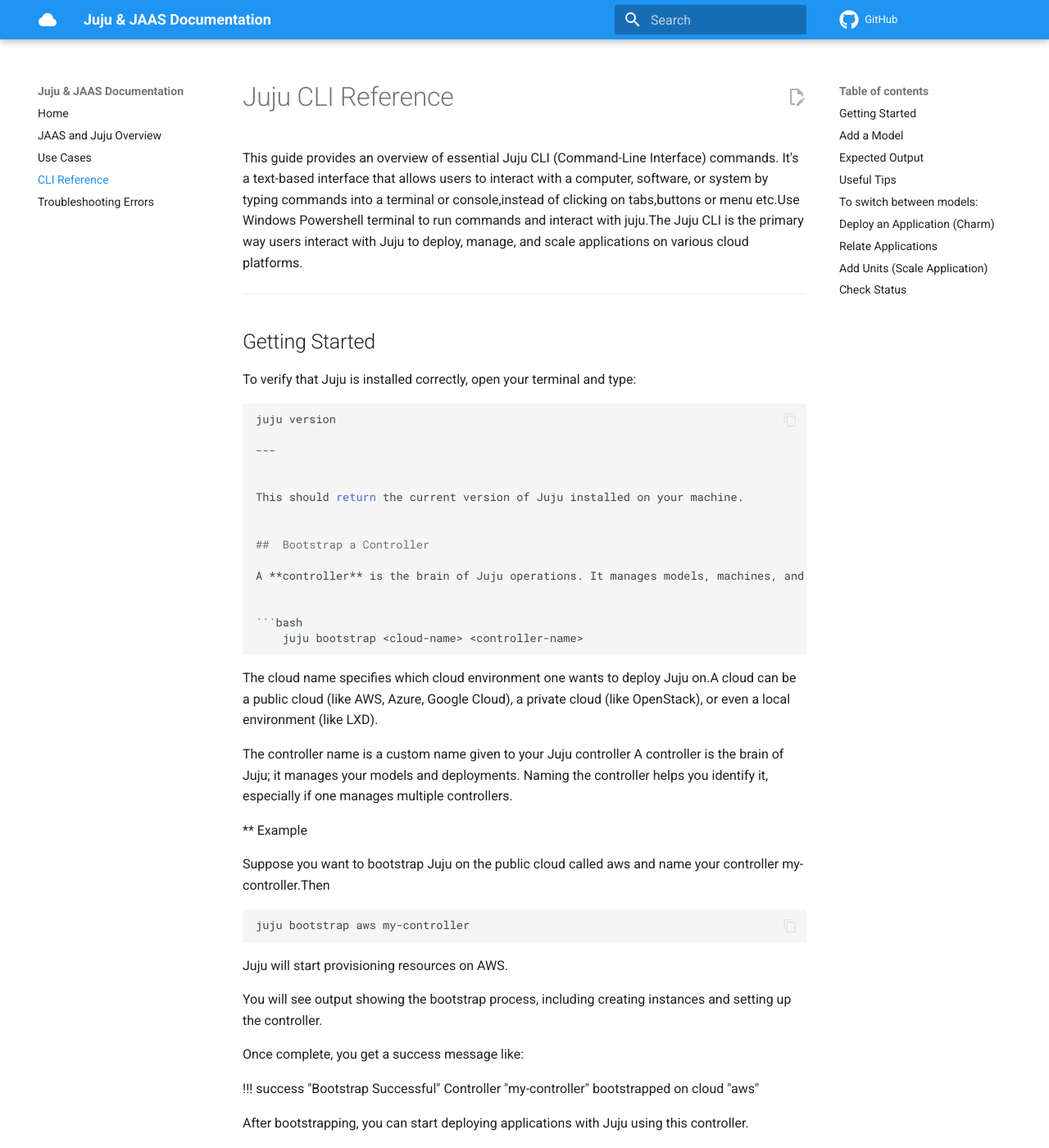
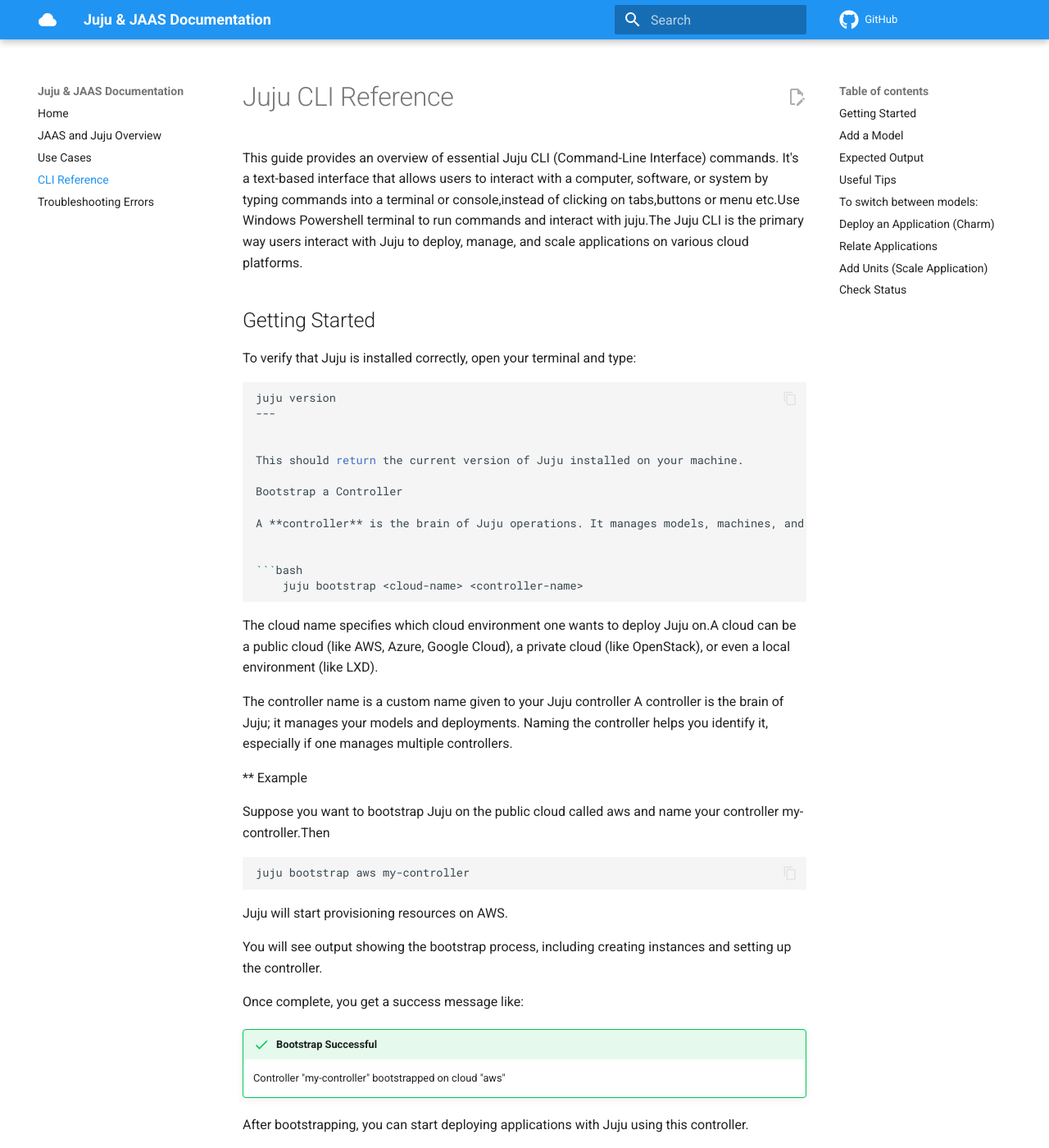
Before and after one commit to maadfa/JUJU-JAAS-DOCS, an MkDocs documentation site: the page built from docs/cli-reference.md, in a window 1280 px wide and 1400 px high. Shown: the whole window at 82% size. Built offline with MkDocs 1.6.1 and Material for MkDocs 9.7.7, drawn with Linux system fonts in a browser that asks for light colours; comment, search, counter and statistics services are not loaded; some of the changed text lies outside the part shown.

Commit message:
Updated Juju documentation and markdown formatting

````diff
--- a/docs/cli-reference.md
+++ b/docs/cli-reference.md
@@ -2,7 +2,7 @@
 
 This guide provides an overview of essential Juju CLI (Command-Line Interface) commands. It's a text-based interface that allows users to interact with a computer, software, or system by typing commands into a terminal or console,instead of clicking on tabs,buttons or menu etc.Use Windows Powershell terminal to run commands and interact with juju.The Juju CLI is the primary way users interact with Juju to deploy, manage, and scale applications on various cloud platforms.
 
----
+
 
 ##  Getting Started
 
@@ -10,14 +10,12 @@
 
 ```bash
 juju version
-
 ---
 
 
 This should return the current version of Juju installed on your machine.
 
-
-##  Bootstrap a Controller
+Bootstrap a Controller
 
 A **controller** is the brain of Juju operations. It manages models, machines, and applications. Before you can deploy any services or charms, you need to **bootstrap** a controller. Bootstrapping sets up the initial environment where Juju can operate and manage your deployments.Run the following command for bootstrapping .
 
@@ -99,7 +97,7 @@
 juju switch <controller-name>:<model-name>
 ```
 
-** Example
+Example
 
 ```bash
 juju switch my-controller:dev
@@ -182,8 +180,8 @@
 juju destroy-model <model-name>
 ```
 
-  ** Example
+Example
 
-  ```bash
+```bash
 juju destroy-model wordpress-site
- ```
+```
--- a/mkdocs.yml
+++ b/mkdocs.yml
@@ -46,6 +46,11 @@
   - pymdownx.emoji:
       emoji_generator: !!python/name:materialx.emoji.to_svg
 
+markdown_extensions:
+  - admonition
+  - pymdownx.details
+  - pymdownx.superfences
+
 
 
 
````
